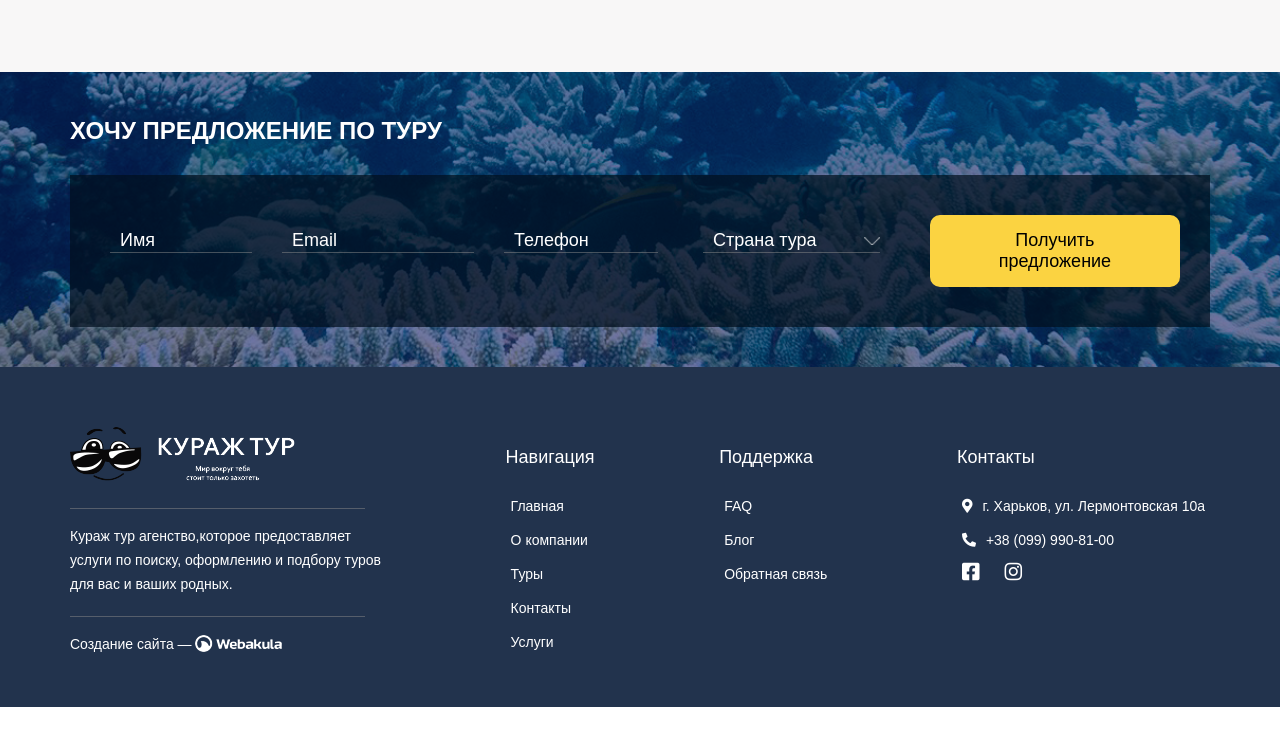
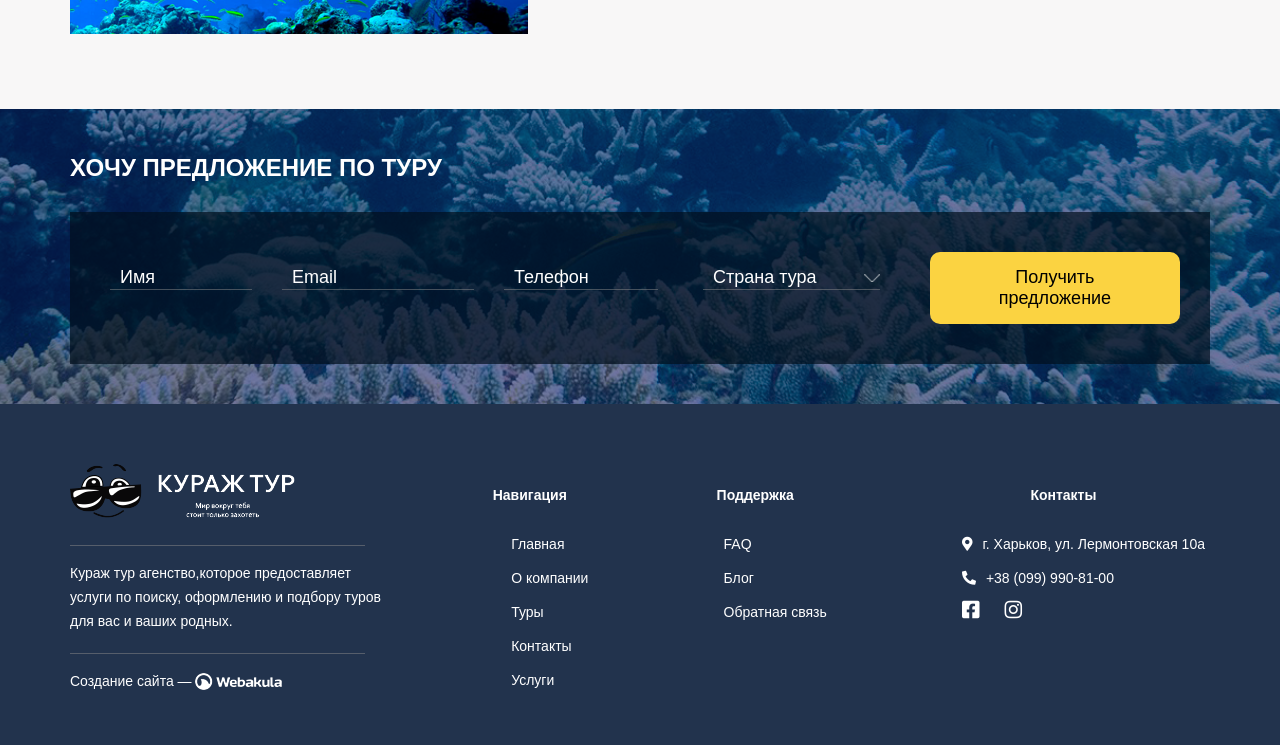
Before and after one commit to JuliyaSavelyeva/Test_WA, a website: page index.html in a window 1280 px wide. Shown: the part 2294-3039 px from the top of the page. Before the commit the page ends 3001 px from the top, so only its background shows below. Drawn offline with Linux system fonts and the light colour scheme.

Commit message:
html change

```diff
--- a/assets/scss/_footer.scss
+++ b/assets/scss/_footer.scss
@@ -104,6 +104,10 @@
             }
         }
 
+        h4 {
+            text-align: center;
+        }
+
         ul {
             font-size: $size-menu-btn;
             line-height: 24px;
--- a/index.html
+++ b/index.html
@@ -84,8 +84,8 @@
     <section class="tours">
         <div class="container">
             <div class="tours-title">
-                <a class="active" href="#">Горящие туры</a>
-                <a href="#">Популярные туры</a>
+                <h3><a class="active" href="#">Горящие туры</a></h3>
+                <h3><a href="#">Популярные туры</a></h3>
             </div>
         </div>
         <div class="tours-slider">
@@ -207,14 +207,8 @@
                 <form action="file.php" method="POST">
                     <input class="form-text" type="text" placeholder="Имя">
                     <input class="form-email" type="email" placeholder="Email">
-                    <input class="form-number"type="number" placeholder="Телефон">
-                    <!-- <select class="form-select" name="countries" id="countries"><i class="fas fa-chevron-down"></i>
-                        <option class="countries" value="none" hidden>Страна тура</option>
-                        <option class="country" value="2">Турция</option>
-                        <option class="country active" value="3">Египет</option>
-                        <option class="country" value="4">Шри-Ланка</option>
-                        <option class="country" value="5">Доминикана</option>
-                    </select> -->
+                    <input class="form-number" type="number" placeholder="Телефон">
+
                     <div class="select">
                         <div class="select__header">
                             <span class="select__current">Страна тура</span>
@@ -243,7 +237,8 @@
                 <p class="footer-tour__copyright">Создание сайта — </p>
             </div>
             <div class="navigation">
-                <ul class="navigation-content">Навигация
+                <h4>Навигация</h4>
+                <ul class="navigation-content">
                     <li><a href="#">Главная</a></li>
                     <li><a href="#">О компании</a></li>
                     <li><a href="#">Туры</a></li>
@@ -252,14 +247,16 @@
                 </ul>
             </div>
             <div class="support">
-                <ul class="support-content">Поддержка
+                <h4>Поддержка</h4>
+                <ul class="support-content">
                     <li><a href="#">FAQ</a></li>
                     <li><a href="#">Блог</a></li>
                     <li><a href="#">Обратная связь</a></li>
                 </ul>
             </div>
             <div class="contacts">
-                <ul class="contacts-title">Контакты
+                <h4>Контакты</h4>
+                <ul class="contacts-title">
                     <li class="contacts-adress"><i class="fas fa-map-marker-alt"></i>г. Харьков, ул. Лермонтовская 10а</li>
                     <li class="contacts-call"><i class="fas fa-phone-alt"></i>+38 (099) 990-81-00</li>
                     <li class="contacts-icons"><i class="fab fa-facebook-square"></i><i class="fab fa-instagram"></i></li>
```
Also changed, not shown: assets/css/style.css.
